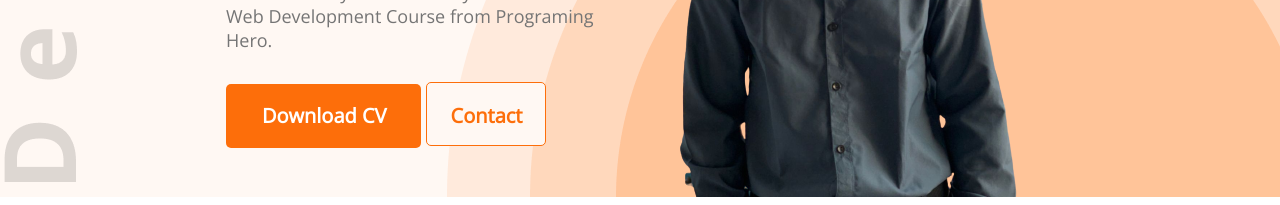
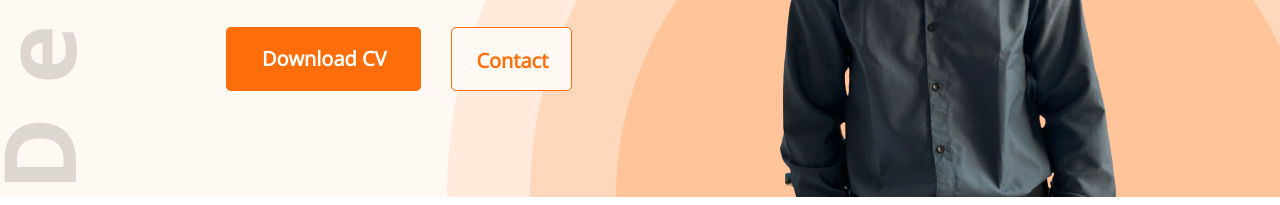
Before and after one commit to naimhossen1929/developer-portfolio, a plain HTML site: page index.html in a window 1280 px wide. Shown: the part 595-800 px from the top of the page. Drawn offline with nearby package versions, Linux system fonts and the light colour scheme.

Commit message:
added gap

```diff
--- a/Styles/portfolio.css
+++ b/Styles/portfolio.css
@@ -70,10 +70,14 @@ nav li {
 
 .banner {
     display: flex;
-    margin: 50px 230px 0 226px;
+    margin: 50px 130px 0 226px;
     align-items: center;
+    justify-content: space-between;
 
 
+}
+.banner div-btn{
+    gap: 30px;
 }
 
 .banner-title {
@@ -224,7 +228,7 @@ main {
 .contact{
     display: flex;
     margin-top: 113px;
-    padding: 130px 230px;
+    padding: 130px 0px;
     background: #FFF8F3;
     gap: 117px;
 }
@@ -247,3 +251,7 @@ input{
     margin-top: 20px;
     margin-bottom: 30px;
 }
+.div-btn{
+    display: flex;
+    gap: 30px;
+}
--- a/index.html
+++ b/index.html
@@ -23,8 +23,12 @@
                 <h3 class="banner-subtitle">Hi, I am</h3>
                 <h1 class="banner-title">Naim Hoshen</h1>
                 <p class="banner-description">I am studying at Daffodil International University, the department of Computing and Information System. Recently I am enroll a Web Development Course from Programing Hero.</p>
-                <button class="btn-primary">Download CV</button>
-                <button class="btn-primary-2">Contact</button>
+
+                   <div class="div-btn">
+                    <button class="btn-primary">Download CV</button>
+                    <button class="btn-primary-2">Contact</button>
+                   </div>
+
             </div>
             <img src="images/naim.png" alt="">
         </div>
```
